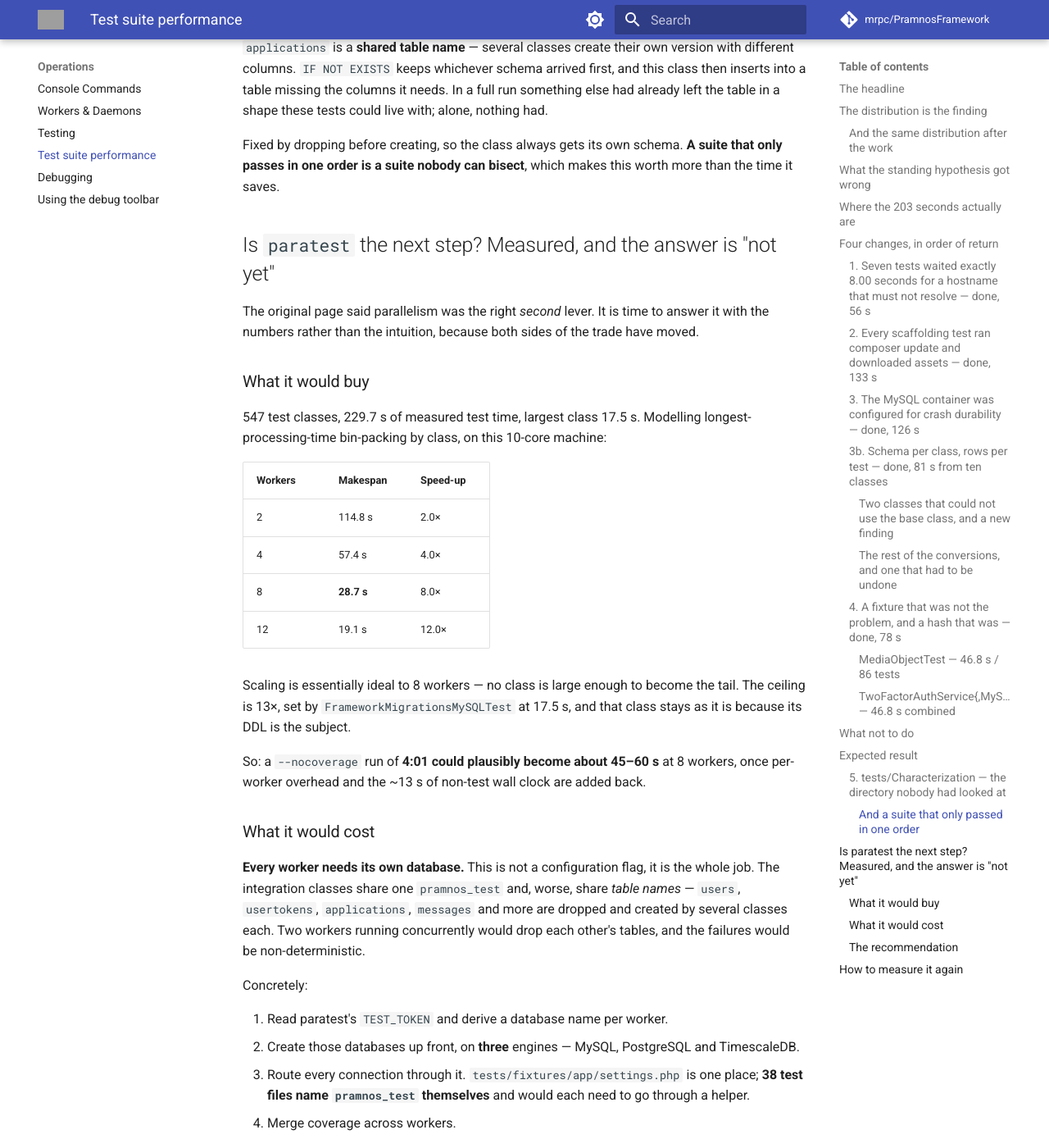
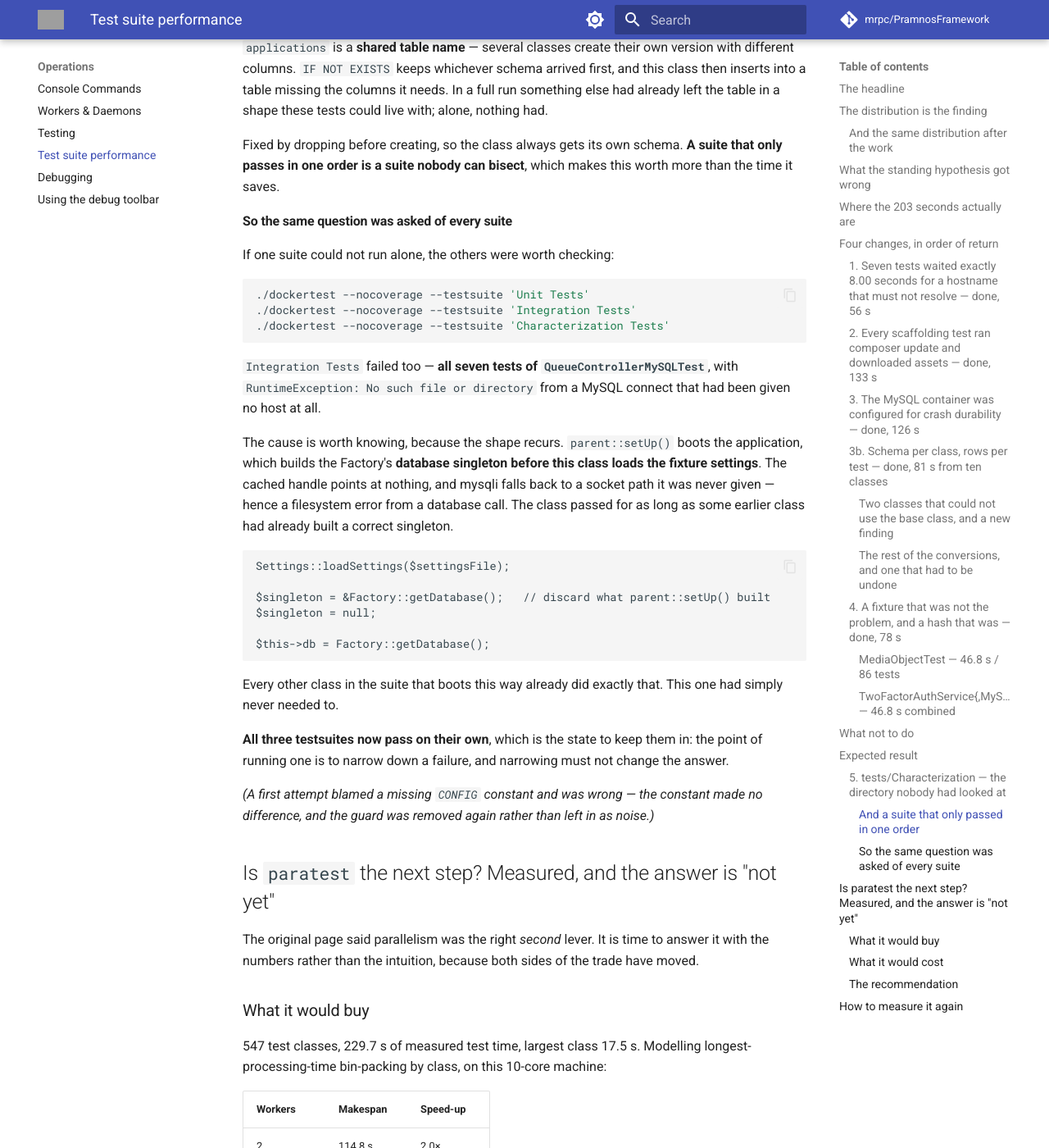
Before and after one commit to mrpc/PramnosFramework, an MkDocs documentation site: the page built from docs/Pramnos_Test_Suite_Performance.md, in a window 1280 px wide and 1400 px high, scrolled down 13987 px. Shown: the whole window at 82% size. Built offline with MkDocs 1.6.1 and Material for MkDocs 9.7.7, drawn with Linux system fonts in a browser that asks for light colours; comment, search, counter and statistics services are not loaded; some of the changed text lies outside the part shown; grey boxes are pictures that could not be loaded.

Commit message:
fix(testing): every testsuite now passes on its own
If one suite could not run alone, the others were worth checking. Integration Tests
failed too - all seven tests of QueueControllerMySQLTest, with RuntimeException:
No such file or directory from a MySQL connect.

That error is worth recognising: a filesystem message from a database call means
mysqli fell back to a socket path because it was handed no host. parent::setUp()
boots the application, which builds the Factory's database singleton before this
class loads the fixture settings, so the cached handle points at nothing. The class
passed for as long as some earlier class had already built a correct singleton.
Every other class that boots this way already discards the singleton after loading
settings; this one had never needed to.

Unit 7436, Integration 1161, Characterization 801 - all three green on their own
now. The point of running one testsuite is narrowing down a failure, and narrowing
must not change the answer.

The first attempt at this blamed a missing CONFIG constant. It made no difference,
and the guard was removed again rather than left in as noise; the study and the
changelog post both say so.

````diff
--- a/docs/Pramnos_Test_Suite_Performance.md
+++ b/docs/Pramnos_Test_Suite_Performance.md
@@ -478,7 +478,7 @@ cheap: a typo in an environment variable must not be able to weaken a deployment
 | 3. ~~Schema per class + transaction per test~~ — **done**, by fixing the container instead | **126 s** |
 | 3b. Schema per class + rows per test | **81 s**, ten classes |
 | 4. ~~Fixture and hash cost in two classes~~ — **done**; the fixture was never the cost | **78 s** |
-| 5. `tests/Characterization` — one class converted, one order dependency fixed | **4 s**, and a suite that runs alone |
+| 5. `tests/Characterization` — one class converted, two order dependencies fixed | **4 s**, and all three suites run alone |
 
 **481 s delivered** — 56 + 136 + 126 + 78 + 81 + 4 — without removing a single test, a single
 database or the coverage report.
@@ -531,6 +531,44 @@ left the table in a shape these tests could live with; alone, nothing had.
 Fixed by dropping before creating, so the class always gets its own schema. **A suite that
 only passes in one order is a suite nobody can bisect**, which makes this worth more than the
 time it saves.
+
+#### So the same question was asked of every suite
+
+If one suite could not run alone, the others were worth checking:
+
+```bash
+./dockertest --nocoverage --testsuite 'Unit Tests'
+./dockertest --nocoverage --testsuite 'Integration Tests'
+./dockertest --nocoverage --testsuite 'Characterization Tests'
+```
+
+`Integration Tests` failed too — **all seven tests of `QueueControllerMySQLTest`**, with
+`RuntimeException: No such file or directory` from a MySQL connect that had been given no
+host at all.
+
+The cause is worth knowing, because the shape recurs. `parent::setUp()` boots the
+application, which builds the Factory's **database singleton before this class loads the
+fixture settings**. The cached handle points at nothing, and mysqli falls back to a socket
+path it was never given — hence a filesystem error from a database call. The class passed for
+as long as some earlier class had already built a correct singleton.
+
+```php
+Settings::loadSettings($settingsFile);
+
+$singleton = &Factory::getDatabase();   // discard what parent::setUp() built
+$singleton = null;
+
+$this->db = Factory::getDatabase();
+```
+
+Every other class in the suite that boots this way already did exactly that. This one had
+simply never needed to.
+
+**All three testsuites now pass on their own**, which is the state to keep them in: the point
+of running one is to narrow down a failure, and narrowing must not change the answer.
+
+*(A first attempt blamed a missing `CONFIG` constant and was wrong — the constant made no
+difference, and the guard was removed again rather than left in as noise.)*
 
 ## Is `paratest` the next step? Measured, and the answer is "not yet"
 
````
Also changed, not shown: docs/version-history/posts/2026-08-14-a-suite-that-only-passed-in-one-order.md (+31 -0 lines), 1 other file.
